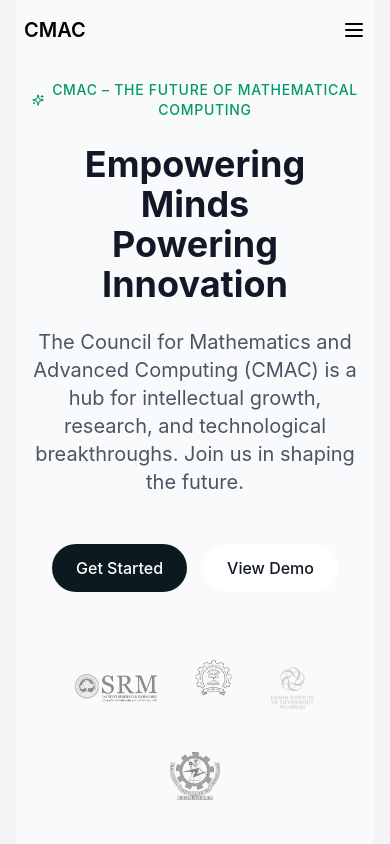
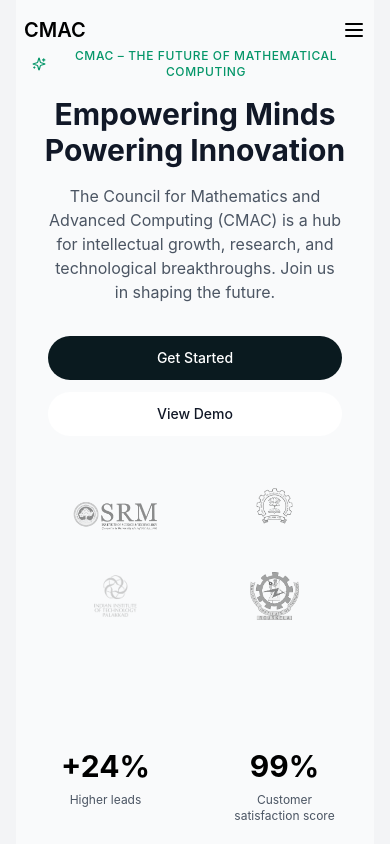
Before and after one commit to Sai-404/cmac-website, a React (Vite) app in the folder client/: page / in a window 390 px wide. Shown: the top 844 px of the page. Built offline with nearby package versions, Linux system fonts and the light colour scheme.

Commit message:
Refactor Hero component for improved layout and responsiveness

```diff
--- a/client/src/Components/Hero.jsx
+++ b/client/src/Components/Hero.jsx
@@ -9,62 +9,62 @@ import nitrLogo from '../assets/NIT_Rourkela_Colour_Logo.png';
 
 const Hero = () => {
   return (
-    <div className="w-full bg-gray-50 py-20 px-4 relative overflow-hidden">
+    <div className="w-full bg-gray-50 py-12 sm:py-16 md:py-20 px-4 relative overflow-hidden">
       <div className="max-w-6xl mx-auto text-center relative z-10">
         {/* Label */}
-        <div className="flex items-center justify-center gap-2 text-emerald-600 mb-6">
+        <div className="flex items-center justify-center gap-2 text-emerald-600 mb-4 sm:mb-6">
           <Sparkles size={16} />
-          <span className="text-sm font-medium tracking-wider uppercase">CMAC – The Future of Mathematical Computing</span>
+          <span className="text-xs sm:text-sm font-medium tracking-wider uppercase">CMAC – The Future of Mathematical Computing</span>
         </div>
 
         {/* Heading */}
-        <h1 className="text-4xl md:text-6xl font-bold text-gray-900 mb-6">
-          Empowering Minds <br />Powering Innovation
+        <h1 className="text-3xl sm:text-4xl md:text-5xl lg:text-6xl font-bold text-gray-900 mb-4 sm:mb-6">
+          Empowering Minds <br className="hidden sm:block" />Powering Innovation
         </h1>
 
         {/* Subheading */}
-        <p className="text-gray-600 text-xl max-w-3xl mx-auto mb-12">
+        <p className="text-gray-600 text-base sm:text-lg md:text-xl max-w-3xl mx-auto mb-8 sm:mb-12 px-4">
           The Council for Mathematics and Advanced Computing (CMAC) is a hub for intellectual growth, research, and technological breakthroughs. Join us in shaping the future.
         </p>
 
         {/* Buttons */}
-        <div className="flex gap-4 justify-center mb-16">
-          <button className="px-6 py-3 bg-[#0A1A1F] text-white rounded-full font-medium hover:bg-gray-800 transition-colors">
+        <div className="flex flex-col sm:flex-row gap-3 sm:gap-4 justify-center mb-12 sm:mb-16 px-4">
+          <button className="px-6 py-3 bg-[#0A1A1F] text-white rounded-full font-medium hover:bg-gray-800 transition-colors text-sm sm:text-base">
             Get Started
           </button>
-          <button className="px-6 py-3 bg-white text-gray-900 rounded-full font-medium hover:bg-gray-100 transition-colors">
+          <button className="px-6 py-3 bg-white text-gray-900 rounded-full font-medium hover:bg-gray-100 transition-colors text-sm sm:text-base">
             View Demo
           </button>
         </div>
 
         {/* Logo Section */}
-        <div className="flex flex-wrap justify-center items-center gap-8 md:gap-12">
-          <div className="flex flex-col items-center">
+        <div className="grid grid-cols-2 md:flex md:flex-wrap justify-center items-center gap-6 sm:gap-8 md:gap-12 px-4">
+          <div className="flex flex-col items-center justify-center">
             <img
               src={srmLogo}
               alt="SRM Logo"
-              className="h-12 md:h-16 object-contain filter grayscale opacity-60 hover:opacity-100 hover:grayscale-0 transition-all"
+              className="h-12 sm:h-14 md:h-16 object-contain filter grayscale opacity-60 hover:opacity-100 hover:grayscale-0 transition-all"
             />
           </div>
-          <div className="flex flex-col items-center">
+          <div className="flex flex-col items-center justify-center">
             <img
               src={iitbLogo}
               alt="IIT Bombay Logo"
-              className="h-16 md:h-24 object-contain filter grayscale opacity-60 hover:opacity-100 hover:grayscale-0 transition-all"
+              className="h-16 sm:h-20 md:h-24 object-contain filter grayscale opacity-60 hover:opacity-100 hover:grayscale-0 transition-all"
             />
           </div>
-          <div className="flex flex-col items-center">
+          <div className="flex flex-col items-center justify-center">
             <img
               src={iitpkdLogo}
               alt="IIT Palakkad Logo"
-              className="h-12 md:h-16 object-contain filter grayscale opacity-60 hover:opacity-100 hover:grayscale-0 transition-all"
+              className="h-12 sm:h-14 md:h-16 object-contain filter grayscale opacity-60 hover:opacity-100 hover:grayscale-0 transition-all"
             />
           </div>
-          <div className="flex flex-col items-center">
+          <div className="flex flex-col items-center justify-center">
             <img
               src={nitrLogo}
               alt="NIT Rourkela Logo"
-              className="h-12 md:h-16 object-contain filter grayscale opacity-60 hover:opacity-100 hover:grayscale-0 transition-all"
+              className="h-12 sm:h-14 md:h-16 object-contain filter grayscale opacity-60 hover:opacity-100 hover:grayscale-0 transition-all"
             />
           </div>
         </div>
```
